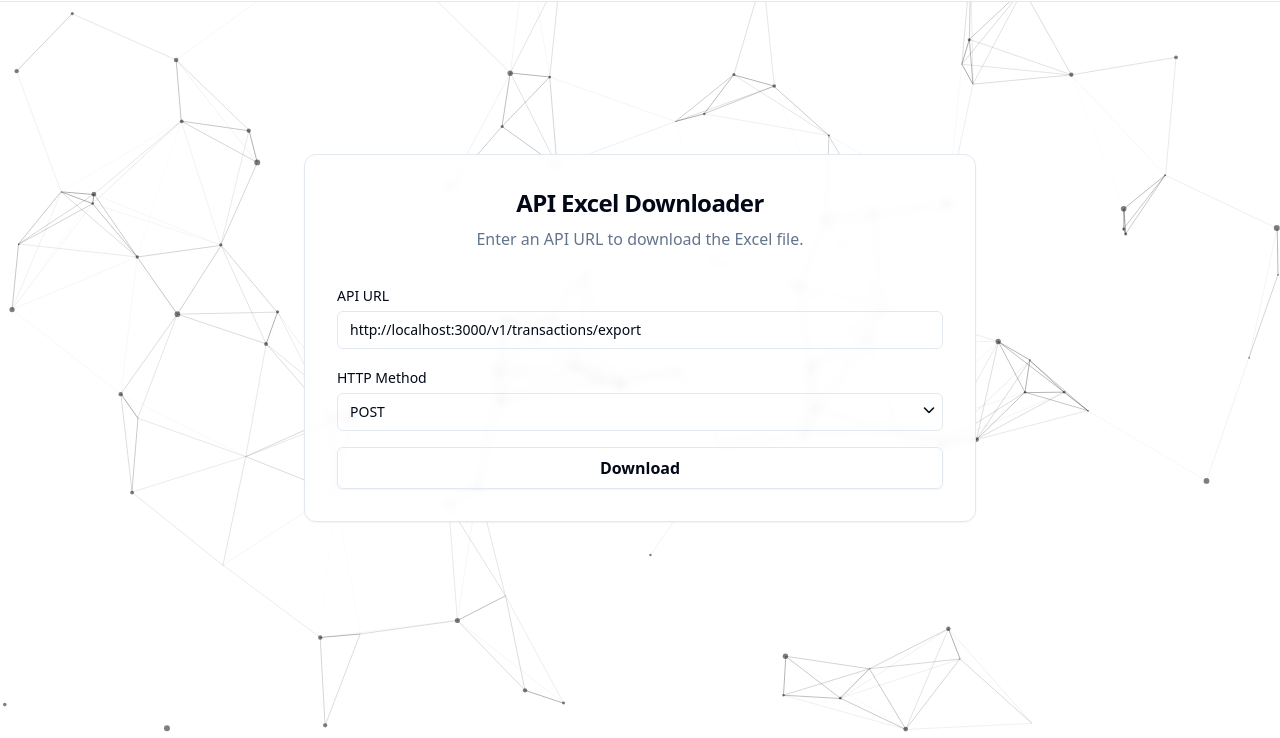
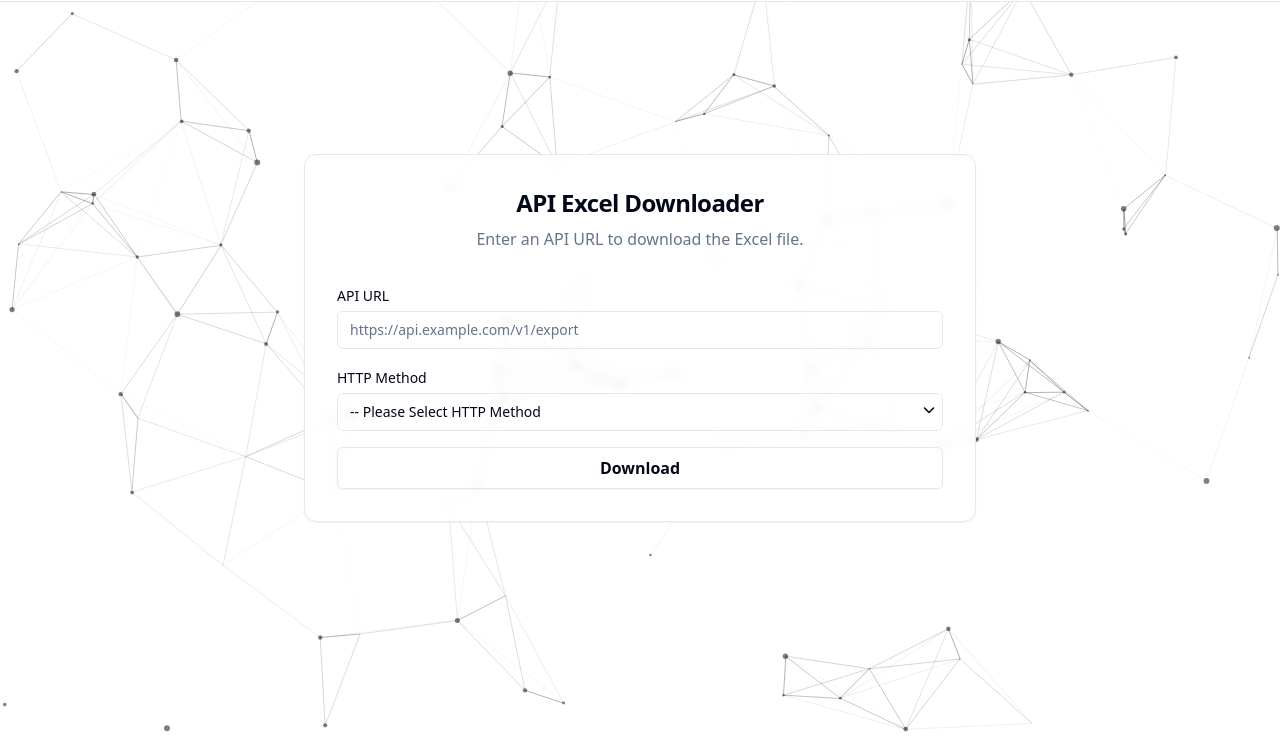
Before and after one commit to izeah/excel-downloader, a plain HTML site: page index.html in a window 1280 px wide. Shown: the part 62-800 px from the top of the page. Drawn offline with nearby package versions, Linux system fonts and the light colour scheme.

Commit message:
set default value on form

```diff
--- a/index.html
+++ b/index.html
@@ -201,7 +201,7 @@
                             list="url-history"
                             class="mt-1 block w-full rounded-md border border-input bg-transparent px-3 py-2 text-sm placeholder:text-muted-foreground focus-visible:outline-none focus-visible:ring-2 focus-visible:ring-ring"
                             placeholder="https://api.example.com/v1/export"
-                            value="http://localhost:3000/v1/transactions/export"
+                            value=""
                             required
                         />
                         <datalist id="url-history"></datalist>
@@ -217,8 +217,11 @@
                             id="httpMethod"
                             class="mt-1 block w-full appearance-none rounded-md border border-input bg-transparent px-3 py-2 text-sm focus-visible:outline-none focus-visible:ring-2 focus-visible:ring-ring"
                         >
+                            <option value="" default selected disabled>
+                                -- Please Select HTTP Method
+                            </option>
                             <option value="GET">GET</option>
-                            <option value="POST" selected>POST</option>
+                            <option value="POST">POST</option>
                         </select>
                         <div
                             class="pointer-events-none absolute inset-y-0 right-0 top-6 flex items-center px-2 text-foreground"
```
